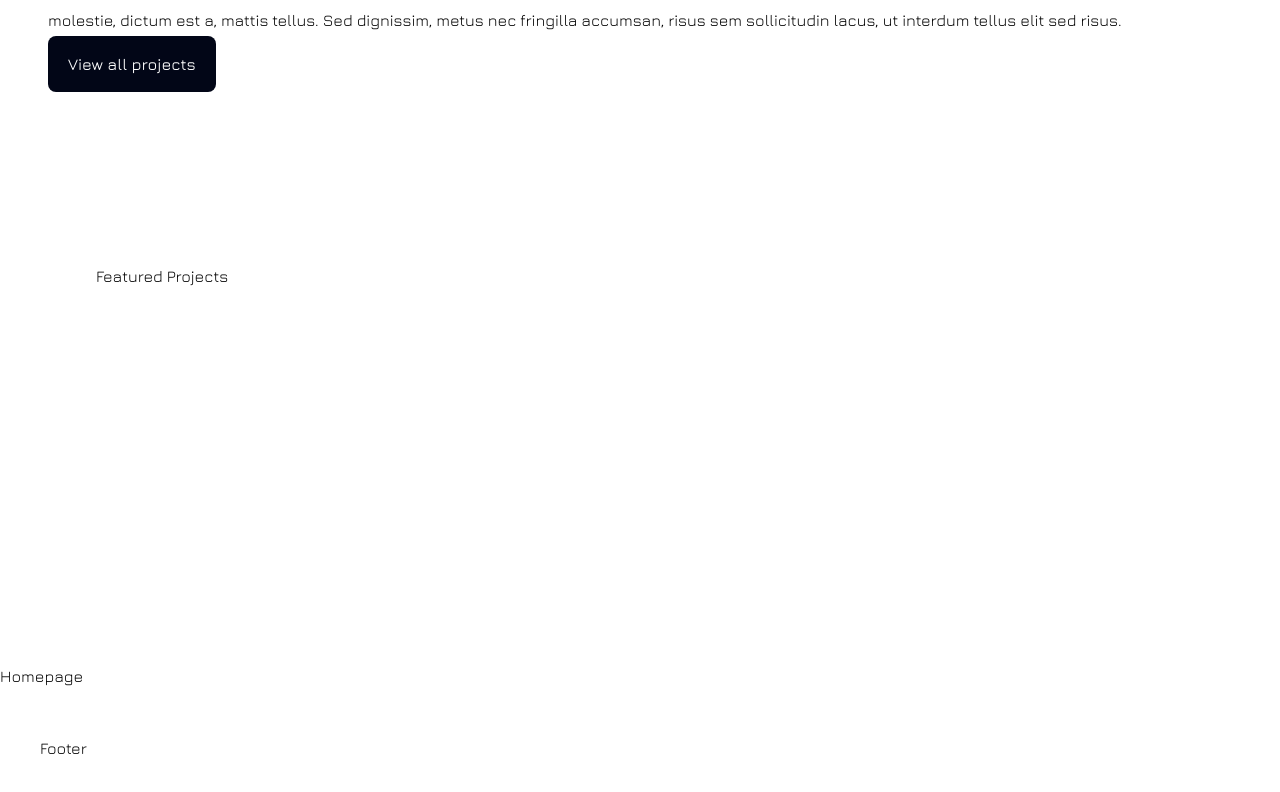
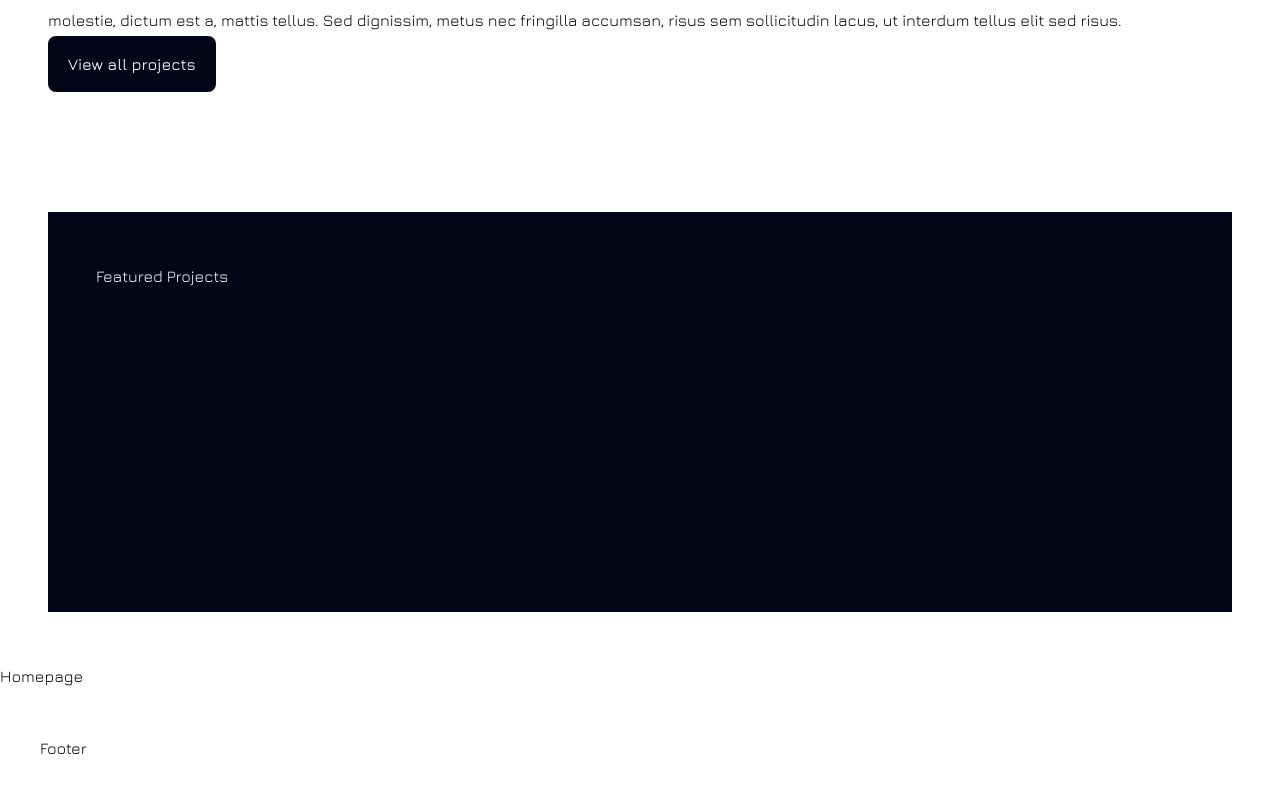
Before and after one commit to liz-garcia/architect-portfolio, a React (Vite) app in the folder client/: page / in a window 1280 px wide. Shown: the part 940-1732 px from the top of the page. Built offline with nearby package versions, Linux system fonts and the light colour scheme; a web font is replaced by a local one.

Commit message:
Added bg-color to Featured projects.

```diff
--- a/client/src/pages/About/FeaturedProjectsSection.jsx
+++ b/client/src/pages/About/FeaturedProjectsSection.jsx
@@ -1,5 +1,5 @@
 // Tailwind CSS utility classes
-const featuredProjectsStyle = "flex-1 p-12";
+const featuredProjectsStyle = "flex-1 p-12 bg-slate-950 text-white";
 
 // FeaturedProjectsSection component
 const FeaturedProjectsSection = () => {
```
